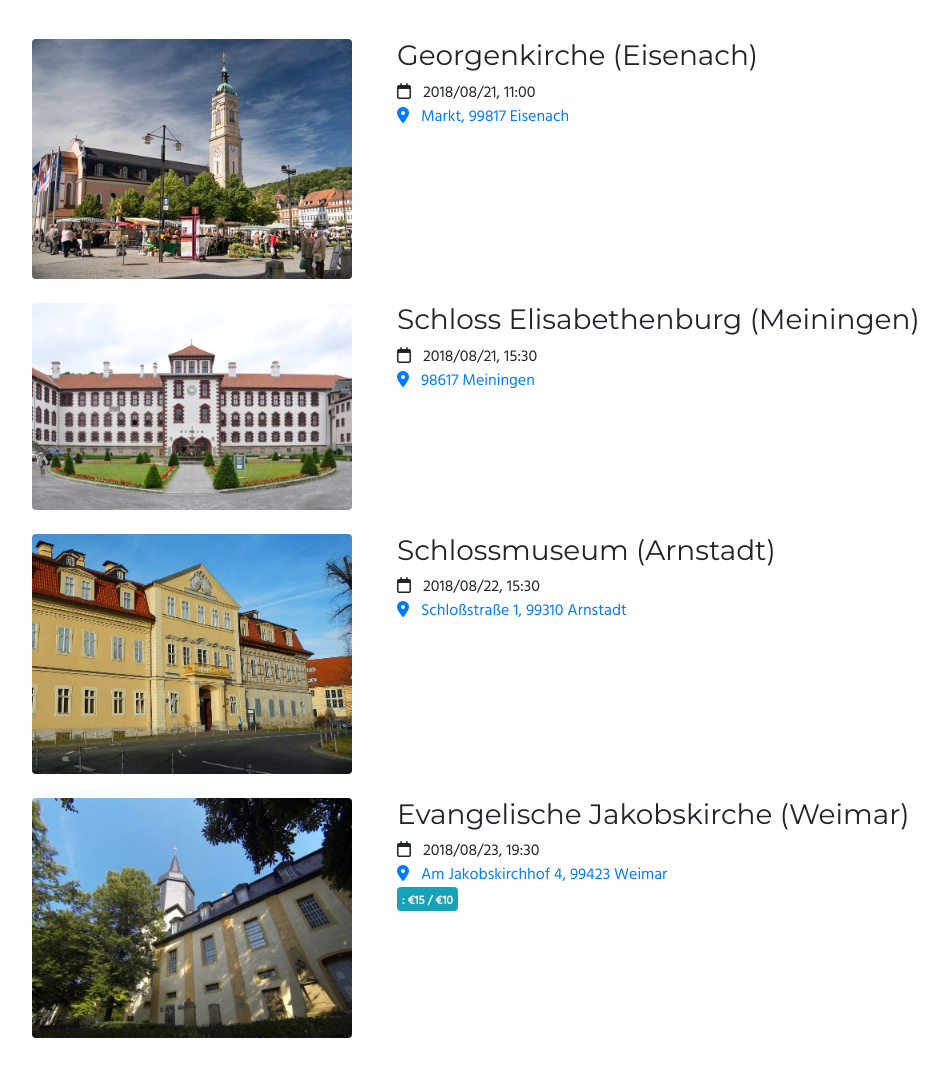
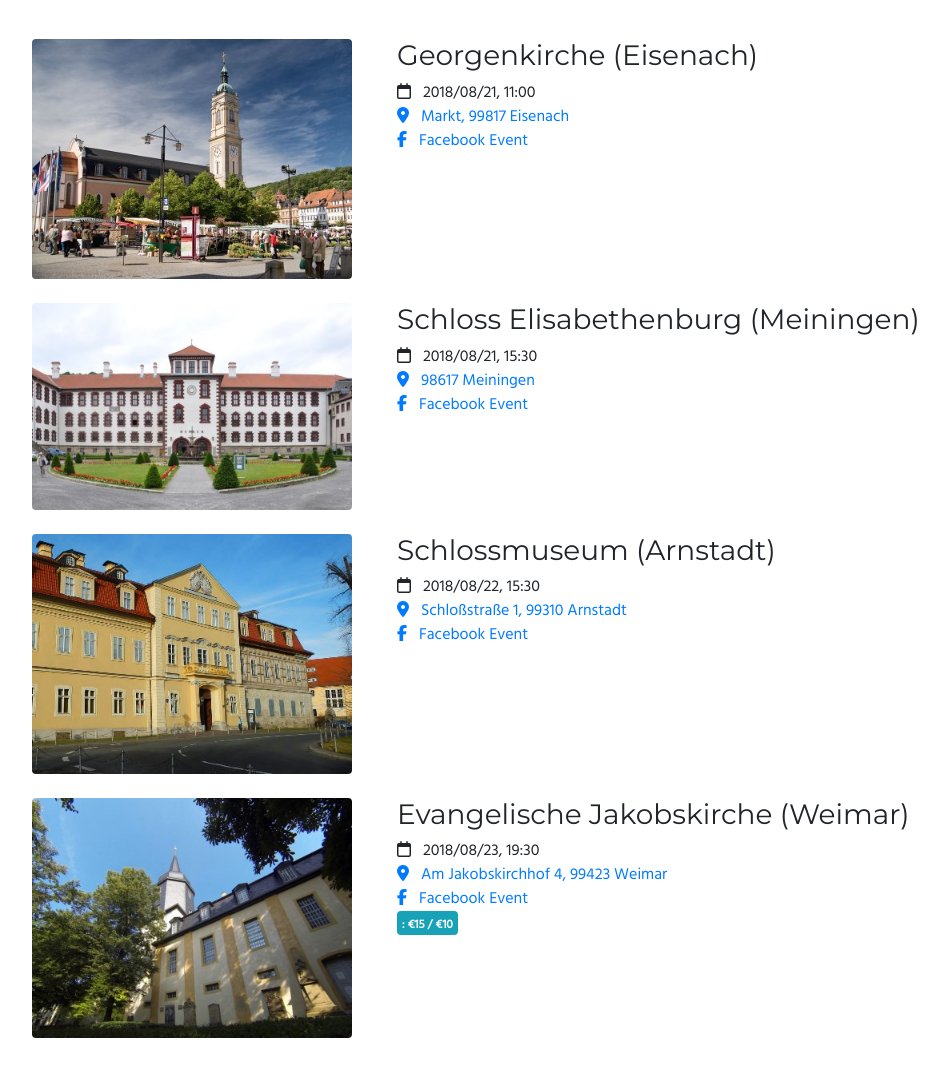
Before and after one commit to gandreadis/imgtour.de, a website: page src/index.html in a window 1280 px wide. Shown: the part 1700-2776 px from the top of the page, without its empty margins (68-1016 px from the left). Drawn offline with nearby package versions, Linux system fonts and the light colour scheme; some packages are replaced by stand-ins of ours.

Commit message:
Add Facebook event links

```diff
--- a/src/index.html
+++ b/src/index.html
@@ -126,6 +126,12 @@
                     </a>
                 </div>
                 <div>
+                    <a href="https://www.facebook.com/events/441025666416037/">
+                        <span class="fa fa-facebook mr-2"></span>
+                        Facebook Event
+                    </a>
+                </div>
+                <div>
                     <span class="badge badge-success pt-2 pb-1" data-t="concerts.freeEntry"></span>
                 </div>
             </div>
@@ -147,6 +153,12 @@
                     <a href="https://goo.gl/maps/GsB8geFZgux">
                         <span class="fa fa-map-marker mr-2"></span>
                         98617 Meiningen
+                    </a>
+                </div>
+                <div>
+                    <a href="https://www.facebook.com/events/280022302549415/">
+                        <span class="fa fa-facebook mr-2"></span>
+                        Facebook Event
                     </a>
                 </div>
                 <div>
@@ -174,6 +186,12 @@
                     </a>
                 </div>
                 <div>
+                    <a href="https://www.facebook.com/events/2244219128925694/">
+                        <span class="fa fa-facebook mr-2"></span>
+                        Facebook Event
+                    </a>
+                </div>
+                <div>
                     <span class="badge badge-success pt-2 pb-1" data-t="concerts.freeEntry"></span>
                 </div>
             </div>
@@ -195,6 +213,12 @@
                     <a href="https://goo.gl/maps/95xm3UYYhqo">
                         <span class="fa fa-map-marker mr-2"></span>
                         Am Jakobskirchhof 4, 99423 Weimar
+                    </a>
+                </div>
+                <div>
+                    <a href="https://www.facebook.com/events/1677026265743609/">
+                        <span class="fa fa-facebook mr-2"></span>
+                        Facebook Event
                     </a>
                 </div>
                 <div>
```
